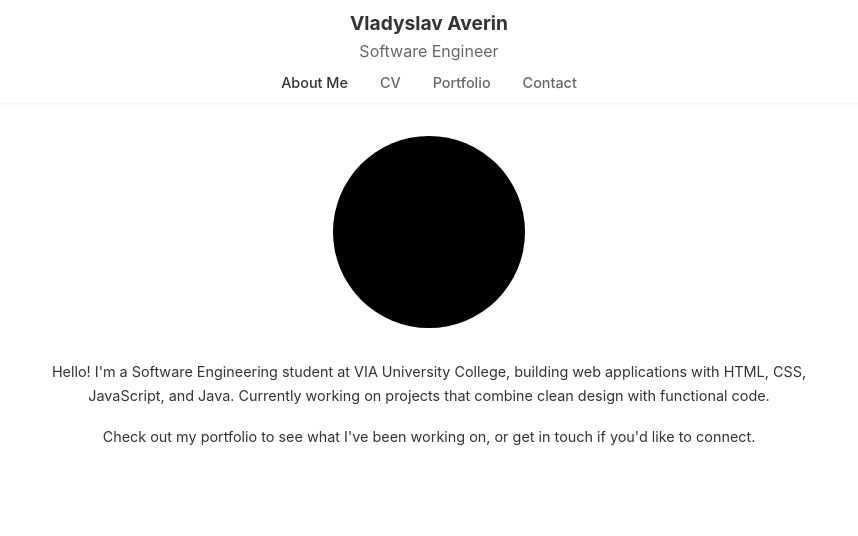
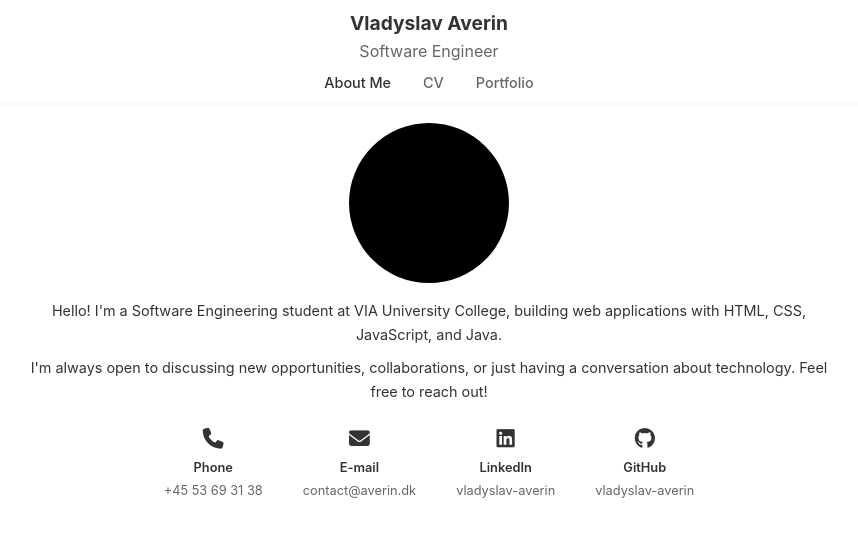
Before and after one commit to vladyslav-averin/personal-website, a plain HTML site: page index.html in a window 1280 px wide. Shown: the whole page, without its empty margins (211-1069 px from the left). Drawn offline with Linux system fonts and the light colour scheme.

Commit message:
Simplify HTML structure and merge contact page into About Me

```diff
--- a/css/styles.css
+++ b/css/styles.css
@@ -90,7 +90,7 @@ header {
 }
 
 /* Main section - adds padding to prevent content from hiding under fixed header */
-.section {
+main {
     padding-top: 115px;
 }
 
@@ -105,27 +105,43 @@ header {
 /* About content - uses Grid for layout */
 .about-content {
     display: grid;
-    gap: 2rem;
+    gap: 1rem;
     max-width: 800px;
     margin: 0 auto;
 }
 
 /* Text paragraphs in About section */
 .about-text p {
-    margin-bottom: 1rem;
+    margin-bottom: .5rem;
     line-height: 1.7;
     text-align: center;
 }
 
+/* Remove bottom margin only from last paragraph */
+.about-text p:last-child {
+    margin-bottom: 0;
+}
+
 /* Avatar image - circular profile picture */
 .avatar-placeholder {
-    width: 12rem;
-    height: 12rem;
+    width: 10rem;
+    height: 10rem;
     border-radius: 50%;
     margin: 0 auto;
-    margin-top: 1.3rem;
+    margin-top: .5rem;
     object-fit: cover;
     display: block;
+}
+
+/* Contact section on About Me page */
+.contact-section {
+    text-align: center;
+}
+
+.contact-section h3 {
+    font-size: 1.1rem;
+    margin-bottom: 1rem;
+    font-weight: 600;
 }
 
 /* CV Section */
@@ -409,8 +425,7 @@ a {
 /* Contact grid - arranges contact items in a grid */
 .contact-grid {
     display: grid;
-    gap: 1rem .2rem;
-    margin-top: 1rem;
+    gap: .2rem .2rem;
     grid-template-columns: repeat(2, 1fr);
 }
 
@@ -418,7 +433,7 @@ a {
 .contact-item {
     display: block;
     text-align: center;
-    padding: .8rem;
+    padding: .5rem;
     transition: var(--transition);
     text-decoration: none;
 }
--- a/index.html
+++ b/index.html
@@ -6,6 +6,8 @@
     <title>Vladyslav Averin</title>
     <!-- CSS -->
     <link rel="stylesheet" href="css/styles.css">
+    <!-- Font icons for contacts -->
+    <link rel="stylesheet" href="https://cdnjs.cloudflare.com/ajax/libs/font-awesome/6.4.0/css/all.min.css">
 </head>
 <body>
     <header>
@@ -19,26 +21,47 @@
                 <li><a href="index.html" class="nav-link active">About Me</a></li>
                 <li><a href="cv.html" class="nav-link">CV</a></li>
                 <li><a href="portfolio.html" class="nav-link">Portfolio</a></li>
-                <li><a href="contact.html" class="nav-link">Contact</a></li>
             </ul>
         </nav>
     </header>
     <!-- Main content area -->
     <main>
-        <!-- About Me section -->
-        <section class="section">
         <div class="container">
             <div class="about-content">
                 <!-- Profile image -->
                 <img src="images/avatar.jpg" alt="Vladyslav Averin" class="avatar-placeholder">
                 <!-- About text -->
                 <div class="about-text">
-                        <p>Hello! I'm a Software Engineering student at VIA University College, building web applications with HTML, CSS, JavaScript, and Java. Currently working on projects that combine clean design with functional code.</p>
-                        <p>Check out my portfolio to see what I've been working on, or get in touch if you'd like to connect.</p>
+                    <p>Hello! I'm a Software Engineering student at VIA University College, building web applications with HTML, CSS, JavaScript, and Java.</p>
+                    <p>I'm always open to discussing new opportunities, collaborations, or just having a conversation about technology. Feel free to reach out!</p>
+                </div>
+                <!-- Contact section -->
+                <div class="contact-section">
+                    <div class="contact-grid">
+                        <a href="tel:+4553693138" class="contact-item">
+                            <i class="fas fa-phone"></i>
+                            <h4>Phone</h4>
+                            <span>+45 53 69 31 38</span>
+                        </a>
+                        <a href="mailto:contact@averin.dk" class="contact-item">
+                            <i class="fas fa-envelope"></i>
+                            <h4>E-mail</h4>
+                            <span>contact@averin.dk</span>
+                        </a>
+                        <a href="https://linkedin.com/in/vladyslav-averin" target="_blank" class="contact-item">
+                            <i class="fab fa-linkedin"></i>
+                            <h4>LinkedIn</h4>
+                            <span>vladyslav-averin</span>
+                        </a>
+                        <a href="https://github.com/vladyslav-averin" target="_blank" class="contact-item">
+                            <i class="fab fa-github"></i>
+                            <h4>GitHub</h4>
+                            <span>vladyslav-averin</span>
+                        </a>
                     </div>
                 </div>
             </div>
-        </section>
+        </div>
     </main>
 </body>
 </html>
```
Also changed, not shown: contact.html (deleted, +0 -63 lines), cv.html (+0 -3 lines), portfolio.html (+2 -5 lines). Lines whose indentation alone changed are shown as unchanged.
